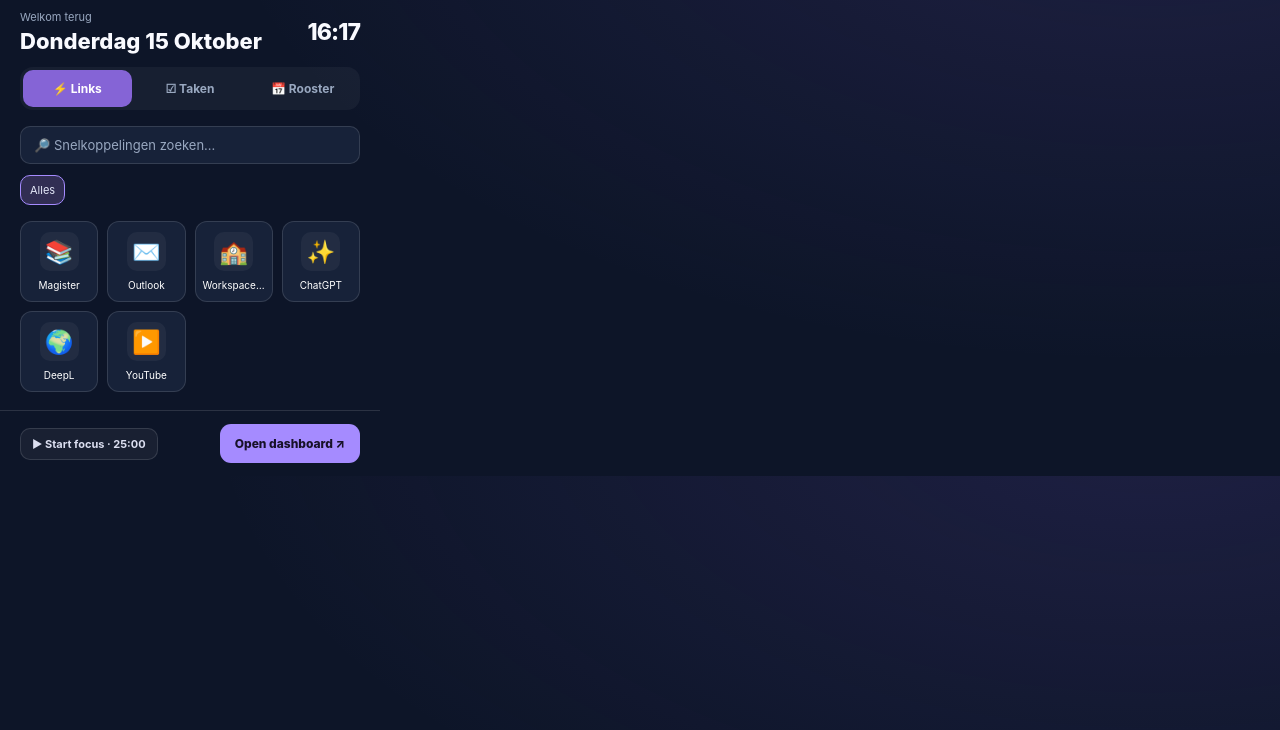
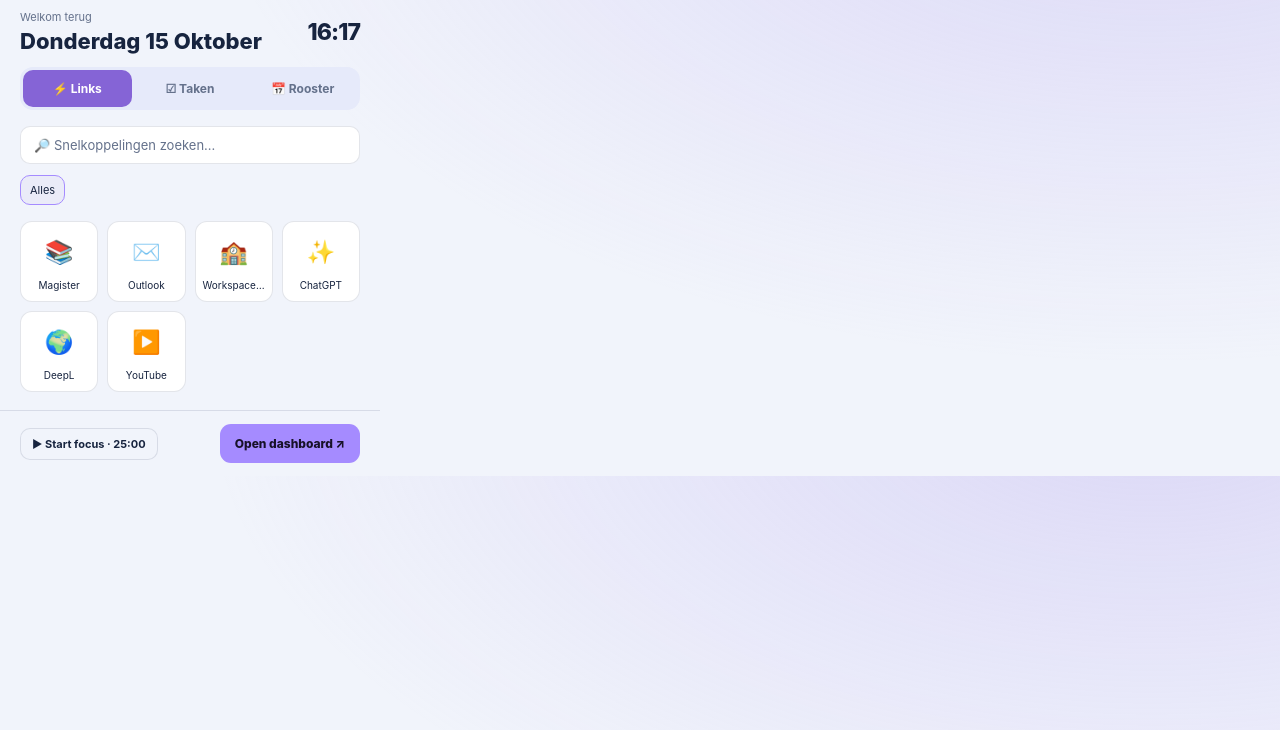
Before and after one commit to Daavje/HWC-Extensie, a website with bundled scripts: page popup.html in a window 1280 px wide. Shown: the part 70-800 px from the top of the page. Built offline with nearby package versions, Linux system fonts and the light colour scheme; some packages are replaced by stand-ins of ours.

Commit message:
Style popup consistently in light and dark modes

```diff
--- a/popup.css
+++ b/popup.css
@@ -44,3 +44,12 @@ footer{border-top:1px solid var(--line);display:flex;align-items:center;justify-
 #popupToast{position:sticky;bottom:0;left:0;width:100%;font-size:12px;text-align:center;background:#453576;color:white;display:none;padding:9px}
 #popupToast.visible{display:block}
 .sr-only{position:absolute;width:1px;height:1px;overflow:hidden;clip:rect(0,0,0,0)}
+
+:root[data-theme=light]{color-scheme:light;--base:#f1f4fb;--panel:#fff;--line:#1b2f501f;--muted:#64718b;--text:#17243f}
+:root[data-theme=light] body{color:var(--text);background:radial-gradient(ellipse at 90% -15%,#b6a7ef5e,transparent 58%),var(--base)}
+:root[data-theme=light] .brand strong,:root[data-theme=light] .round,:root[data-theme=light] .quick-link,:root[data-theme=light] .minor,
+:root[data-theme=light] #linkFilter,:root[data-theme=light] .task-add input{color:var(--text)}
+:root[data-theme=light] .folder-chips button{color:var(--text);background:#eaebf8}
+:root[data-theme=light] .tabs{background:#e6eafa}
+:root[data-theme=light] .quick-link:hover{background:#e9eafa}
+:root[data-theme=light] .tabs button[aria-selected=true]{color:#fff}
```
